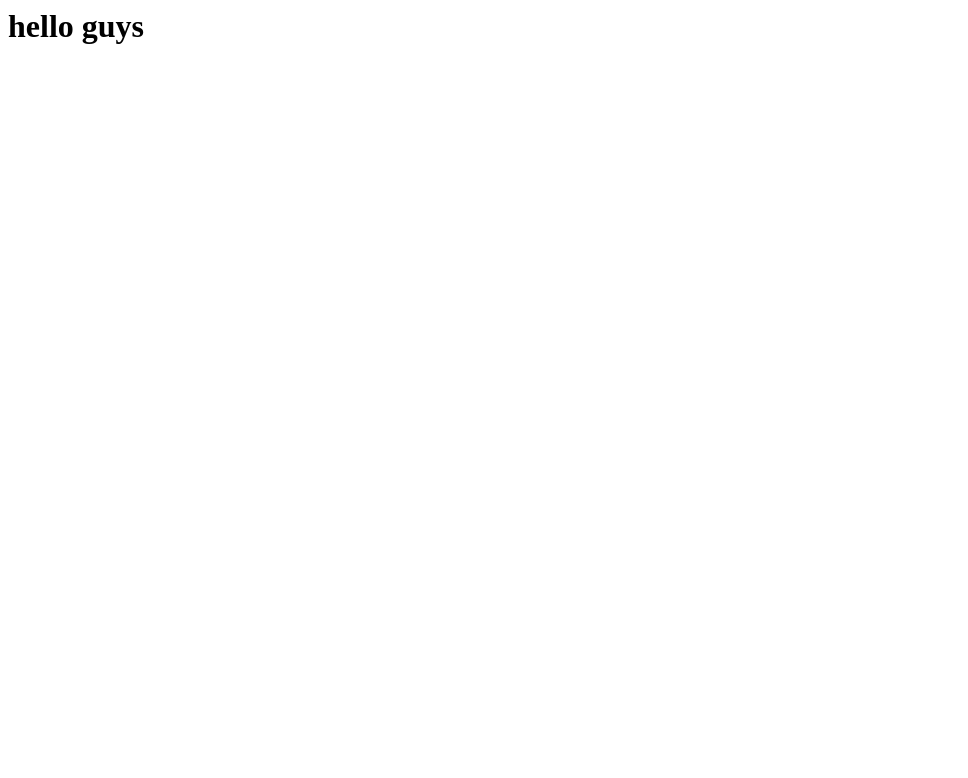
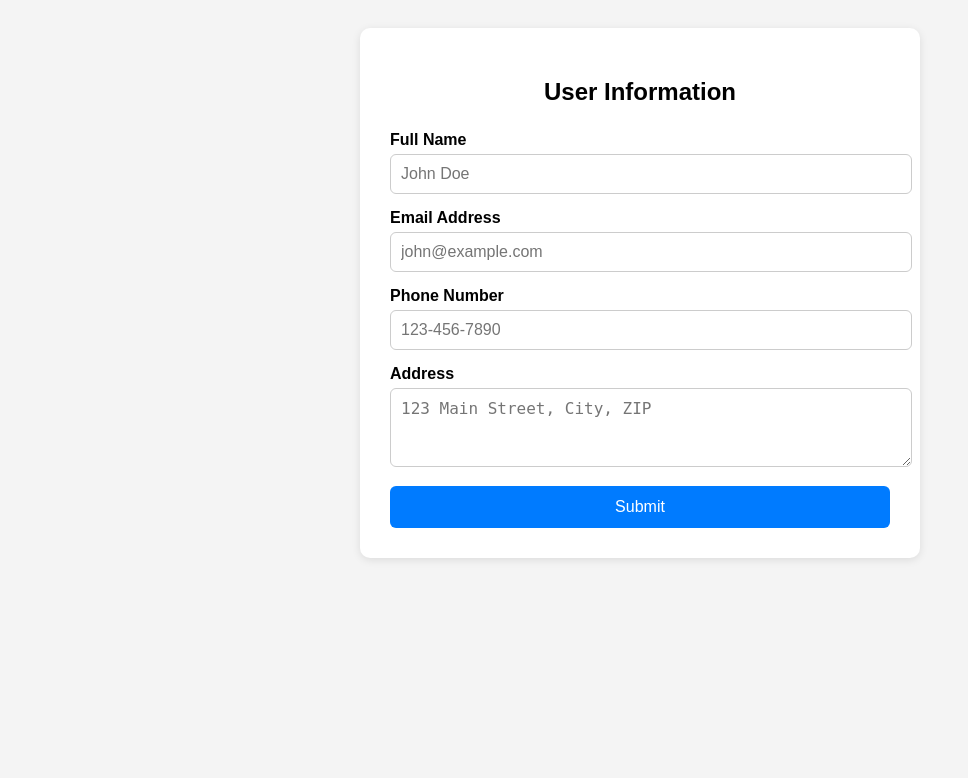
Before and after one commit to Jeroleon/django-demo, a Django app: page / in a window 1280 px wide. Before the commit the part shown is almost empty. Shown: the top 778 px of the page, without its empty margins (0-968 px from the left). Run offline with Django 5.2, Linux system fonts and the light colour scheme.

Commit message:
fetching from user and printing back

```diff
--- a/Forme/settings.py
+++ b/Forme/settings.py
@@ -55,7 +55,7 @@ ROOT_URLCONF = 'Forme.urls'
 TEMPLATES = [
     {
         'BACKEND': 'django.template.backends.django.DjangoTemplates',
-        'DIRS': [os.path.join(BASE_DIR, 'templates')],
+        'DIRS': [os.path.join(BASE_DIR,'main','templates')],
         'APP_DIRS': True,
         'OPTIONS': {
             'context_processors': [
--- a/main/templates/main/home.html
+++ b/main/templates/main/home.html
@@ -1 +1,79 @@
-<h1>hello guys</h1>
+<!DOCTYPE html>
+<html lang="en">
+<head>
+  <meta charset="UTF-8">
+    <meta name="viewport" content="width=device-width, initial-scale=1.0">
+  <title>User Info Form</title>
+  <style>
+    body {
+      font-family: Arial, sans-serif;
+      background: #f4f4f4;
+      padding: 20px;
+    }
+    .form-container {
+      background: #fff;
+      max-width: 500px;
+      margin: auto;
+      padding: 30px;
+      border-radius: 10px;
+      box-shadow: 0 2px 8px rgba(0,0,0,0.1);
+    }
+    .form-container h2 {
+      text-align: center;
+      margin-bottom: 25px;
+    }
+    .form-group {
+      margin-bottom: 15px;
+    }
+    label {
+      display: block;
+      font-weight: bold;
+      margin-bottom: 5px;
+    }
+    input, textarea {
+      width: 100%;
+      padding: 10px;
+      border: 1px solid #ccc;
+      border-radius: 6px;
+      font-size: 16px;
+    }
+    button {
+      width: 100%;
+      padding: 12px;
+      background-color: #007bff;
+      border: none;
+      color: white;
+      font-size: 16px;
+      border-radius: 6px;
+      cursor: pointer;
+    }
+    button:hover {
+      background-color: #0056b3;
+    }
+  </style>
+</head>
+<body>
+  <div class="form-container">
+    <h2>User Information</h2>
+    <form action="add">
+      <div class="form-group">
+        <label for="name">Full Name</label>
+        <input type="text" id="name" name="name" placeholder="John Doe" required>
+      </div>
+      <div class="form-group">
+        <label for="email">Email Address</label>
+        <input type="email" id="email" name="email" placeholder="john@example.com" required>
+      </div>
+      <div class="form-group">
+        <label for="phone">Phone Number</label>
+        <input type="tel" id="phone" name="phone" placeholder="123-456-7890" required>
+      </div>
+      <div class="form-group">
+        <label for="address">Address</label>
+        <textarea id="address" name="address" rows="3" placeholder="123 Main Street, City, ZIP" ></textarea>
+      </div>
+      <button type="submit">Submit</button>
+    </form>
+  </div>
+</body>
+</html>
--- a/main/urls.py
+++ b/main/urls.py
@@ -3,5 +3,6 @@ from . import views
 
 urlpatterns = [
     path('', views.home, name='home'),
+    path('add', views.add, name='add'),
 
 ]
--- a/main/views.py
+++ b/main/views.py
@@ -3,3 +3,10 @@ from django.shortcuts import render
 # Create your views here.
 def home(request):
     return render(request, 'main/home.html')
+
+def add(request):
+    name = request.GET.get('name')
+    email = request.GET.get('email')
+    phone = request.GET.get('phone')
+    address = request.GET.get('address')
+    return render(request, 'main/result.html', {'name': name, 'email': email, 'phone': phone, 'address': address})
```
Also changed, not shown: main/templates/main/result.html (added, +65 -0 lines), db.sqlite3.
